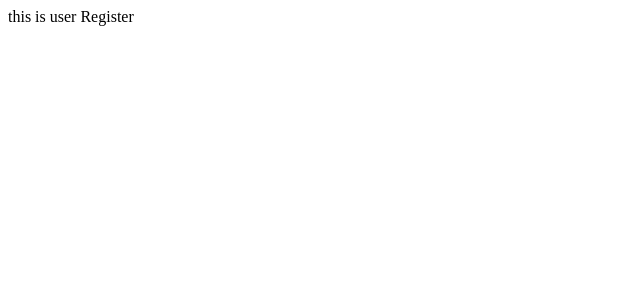
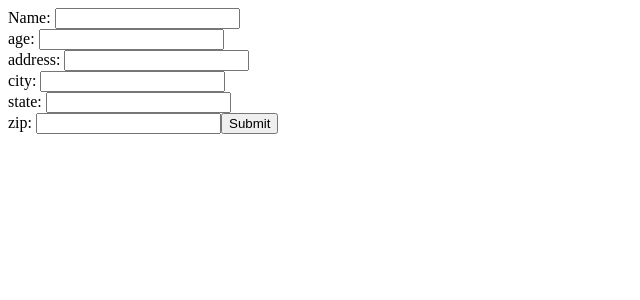
Before and after one commit to BDventures/BDventures, a React app in the folder client/: page / in a window 1280 px wide. Shown: the top 300 px of the page, without its empty margins (0-640 px from the left). Built offline with nearby package versions, Linux system fonts and the light colour scheme; the HTML template or start-up script is replaced by a standard one.

Commit message:
[edit] fixing and adding new components

```diff
--- a/client/src/components/App.jsx
+++ b/client/src/components/App.jsx
@@ -1,5 +1,6 @@
 import React, {Component} from "react";
 import User from './User/index';
+import SmartComponent from './User/SmartComponent'
 
 class App extends Component {
   constructor() {
@@ -8,7 +9,8 @@
   render() {
     return(
       <div>
-        <User/>
+        {/* <User/> */}
+        <SmartComponent/>
       </div>
     )
   }
--- /dev/null
+++ b/client/src/components/LandingPage/index.jsx
@@ -0,0 +1,11 @@
+import React, {Component} from 'react';
+
+const LandingPage = () => {
+  return(
+    <div>
+      this is landing page
+    </div>
+  )
+}
+
+export default LandingPage;
--- a/client/src/components/User/UserRegister.jsx
+++ b/client/src/components/User/UserRegister.jsx
@@ -1,20 +1,67 @@
-import React, {Component} from 'react';
+import React, { Component } from "react";
+import LandingPage from "../LandingPage";
 
 class UserRegister extends Component {
   constructor() {
-    super()
+    super();
 
     this.state = {
+      name: "",
+      address: "",
+      state: "",
+      city: "",
+      zip: null,
+      description: "",
+      contactEmail: "",
+      userLoggedIn: false
+    };
+  }
 
-    }
+  updateInfo(e) {
+    this.setState({
+      [e.target.name]: e.target.value
+    });
+  }
+
+  submitUserInfo() {
+    this.setState({
+      userLoggedIn: !this.state.userLoggedIn
+    });
   }
 
   render() {
-    return(
-      <div>
-        this is user Register
+    return (
+      <div className="user_parent">
+        {this.state.userLoggedIn ? (
+          <LandingPage />
+        ) : (
+          <form
+            className="user_register"
+            onChange={e => {
+              this.updateInfo(e);
+            }}
+          >
+            <label className='user_register_label'>
+              Name: <input type="text" name="name" />
+              Address: <input type="text" name="address" />
+              State: <input type="text" name="state" />
+              City: <input type="text" name="city" />
+              Zip: <input type="text" name="zip" />
+              Description: <textarea rows="4" cols="50" name="description" />
+              Contact Email: <input type="text" name="contactEmail" />
+              <button
+                type="button"
+                onClick={() => {
+                  this.submitUserInfo();
+                }}
+              >
+                Submit
+              </button>
+            </label>
+          </form>
+        )}
       </div>
-    )
+    );
   }
 }
 
```
